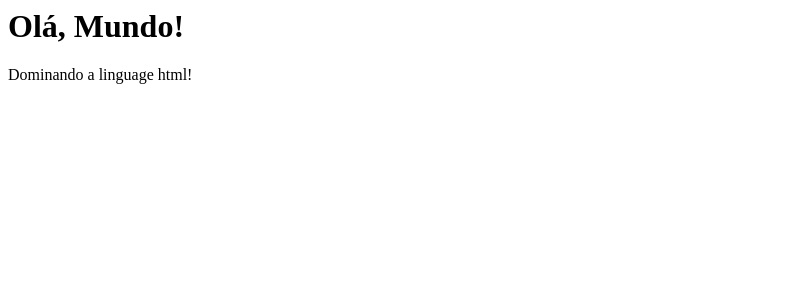
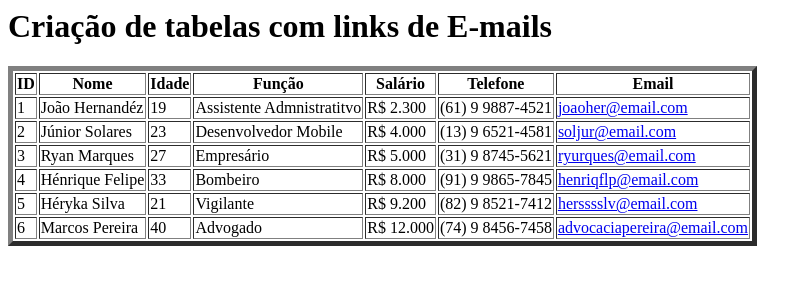
Before and after one commit to BrnSolares/ExercicioHTML-puro-, a plain HTML site: page index.html in a window 1280 px wide. Shown: the whole page, without its empty margins (0-812 px from the left). Drawn offline with Linux system fonts and the light colour scheme.

Commit message:
Criação de tabelas com links de E-mails
Página feita com uso de <th>, <td>, <table> e <table border>.

```diff
--- a/index.html
+++ b/index.html
@@ -1,11 +1,89 @@
 <html>
+
 <head>
-    <title> Aprendendo HTML</title>
-
+    <title>Tabelas</title>
 </head>
 
+
+
 <body>
-    <h1>Olá, Mundo!</h1>
-    Dominando a linguage html!
+    <h1>Criação de tabelas com links de E-mails</h1>
+
+    <table border="5">
+        <tr>
+            <th>ID</th>
+            <th>Nome</th>
+            <th>Idade</th>
+            <th>Função </th>
+            <th>Salário </th>
+            <th>Telefone</th>
+            <th>Email</th>
+
+
+        </tr>
+
+
+
+        <tr>
+            <td>1</td>
+            <td> João Hernandéz</td>
+            <td>19</td>
+            <td>Assistente Admnistratitvo</td>
+            <td> R$ 2.300</td>
+            <td>(61) 9 9887-4521</td>
+            <td><a href="mailto:joaoher@email.com">joaoher@email.com</td>
+        </tr>
+
+        <tr>
+            <td>2</td>
+            <td>Júnior Solares</td>
+            <td>23</td>
+            <td>Desenvolvedor Mobile</td>
+            <td>R$ 4.000</td>
+            <td>(13) 9 6521-4581</td>
+            <td><a href="mailto:soljur@email.com">soljur@email.com</a></td>
+        </tr>
+
+        <tr>
+            <td>3</td>
+            <td>Ryan Marques</td>
+            <td>27</td>
+            <td>Empresário</td>
+            <td>R$ 5.000</td>
+            <td>(31) 9 8745-5621</td>
+            <td><a href="mailto:ryurques@email.com">ryurques@email.com</a></td>
+        </tr>
+
+        <tr>
+            <td>4</td>
+            <td>Hénrique Felipe</td>
+            <td>33</td>
+            <td>Bombeiro</td>
+            <td>R$ 8.000</td>
+            <td>(91) 9 9865-7845</td>
+            <td><a href="mailto:henriqflp@email.com">henriqflp@email.com</a></td>
+        </tr>
+
+        <tr>
+            <td>5</td>
+            <td>Héryka Silva</td>
+            <td>21</td>
+            <td>Vigilante</td>
+            <td>R$ 9.200</td>
+            <td>(82) 9 8521-7412</td>
+            <td><a href="mailto:hersssslv@email.com">hersssslv@email.com</a></td>
+        </tr>
+
+        <tr>
+            <td>6</td>
+            <td>Marcos Pereira</td>
+            <td>40</td>
+            <td>Advogado</td>
+            <td>R$ 12.000</td>
+            <td>(74) 9 8456-7458</td>
+            <td><a href="mailtoadvocaciapereira@email.com">advocaciapereira@email.com</a></td>
+        </tr>
+
+    </table>
 </body>
 </html>
```
